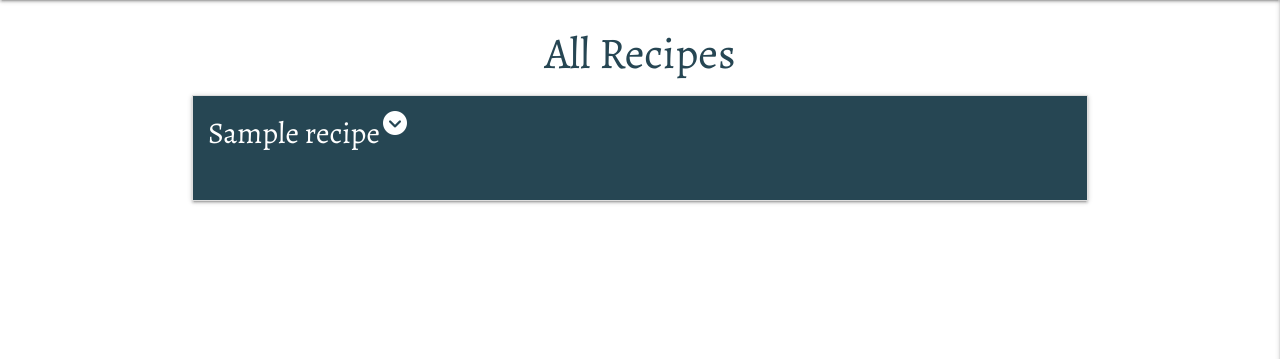
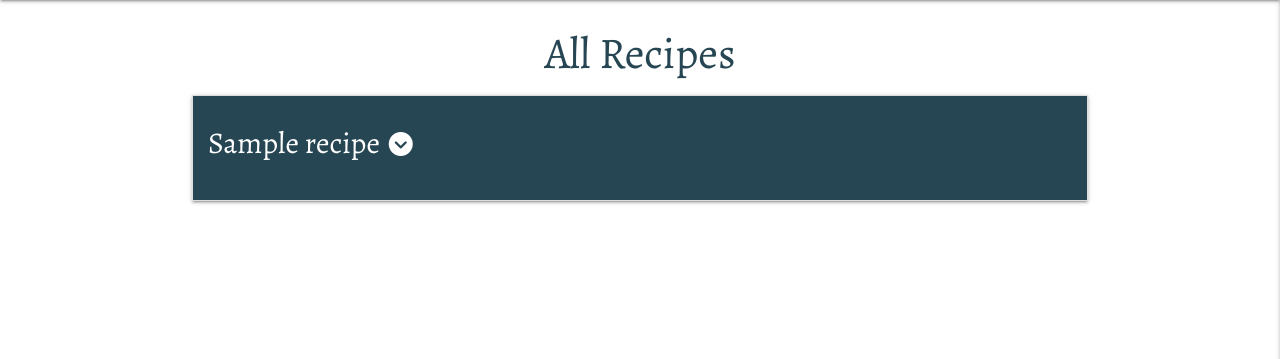
Before and after one commit to Code-Institute-Submissions/Willdeakin-Milestone-Project-3_NovResub, a Flask app: page /recipes in a window 1280 px wide. Shown: the part 64-423 px from the top of the page. Run offline with Flask 2, Linux system fonts and the light colour scheme; a database or web service that is not in the repository returns one stand-in record (values such as "Sample title"); some libraries are stand-ins or nearby versions.

Commit message:
added to readme and fixed chevron alignment in recipes page

```diff
--- a/static/css/style.css
+++ b/static/css/style.css
@@ -30,6 +30,10 @@ body{
     padding-right: 1.5rem;
     color: #2a9d8fff;
 }
+.dietary-requirement{
+    margin: auto;
+    text-align: center;
+}
 /*---------------------------------------------------Interactive Elements*/
 .charcoal{
     color: #264653ff;
--- a/templates/add.html
+++ b/templates/add.html
@@ -70,7 +70,7 @@
                             <option value="{{ country.country_name }}">{{ country.country_name }}</option>
                         {% endfor %}
                     </select>
-					<label for="country">Country</label>
+					<label for="country_name">Country</label>
 				</div>
 			</div>
             <!-- is veggie toggle -->
--- a/templates/base.html
+++ b/templates/base.html
@@ -14,9 +14,9 @@
     <script src="https://kit.fontawesome.com/3c20a3ae67.js" crossorigin="anonymous"></script>
     <!-- My stylesheet -->
     <link rel="stylesheet" href="{{ url_for('static', filename='css/style.css') }}" type="text/css">
+    <title>Recipe Share</title>
     {% block styles %}
     {% endblock %}
-    <title>Recipe Share</title>
 </head>
 <body>
 
--- a/templates/login.html
+++ b/templates/login.html
@@ -11,7 +11,7 @@
                 <div class="input-field col s12">
                     <i class="fas fa-user-cog prefix charcoal"></i>
                     <input id="username" name="username" type="text" class="validate"
-                    minlength="5" maxlength="15" pattern="^[a-zA-Z0-9]{5,15}$" class="validate" required>
+                    minlength="5" maxlength="15" pattern="^[a-zA-Z0-9]{5,15}$" required>
                     <label for="username">Username</label>
                 </div>
             </div>
--- a/templates/recipes.html
+++ b/templates/recipes.html
@@ -9,38 +9,34 @@
             <li>
                 <div class="collapsible-header white-text charcoal-back">
                     <div class="col s3">
-                        <strong class="heading-text">{{ recipe.recipe_name }}   </strong>
+                        <p>
+                        <strong class="heading-text">{{ recipe.recipe_name }}   <i class="fas fa-chevron-circle-down"></i></strong>
+                        </p>
                     </div>
-                    <div class="col s3">
-                        <i class="fas fa-chevron-circle-down"></i>
-                        {% if session.user|lower == recipe.created_by|lower %}
-                            <a href="{{ url_for('edit', recipe_id=recipe._id) }}" class="btn-small persian-green-button">Edit</a>
-                            <a href="{{ url_for('delete', recipe_id=recipe._id) }}" class="btn-small persian-green-button">Delete</a>
-
-                        {% endif %}
-
-                    </div>
-                    <div class="row">
-                        <div class="col s6">
+                    <div class="dietary-requirement">
                         {% if recipe.is_veggie == "on" %}
                             <i class="fas fa-leaf tooltipped eating-requirement"
                                     data-position="right" data-tooltip="vegetarian"></i>
                                 <p class="small-text">vegetarian</p>
                         {% endif %}
-                        </div>
-                        <div class="col s6">
                         {% if recipe.is_vegan == "on" %}
                             <i class="fas fa-leaf tooltipped eating-requirement"
                                     data-position="right" data-tooltip="vegan"></i>
                             <p class="small-text">vegan</p>
                         {% endif %}
                     </div>
+                    <div class="col s3">
+                        {% if session.user|lower == recipe.created_by|lower %}
+                            <a href="{{ url_for('edit', recipe_id=recipe._id) }}" class="btn-small persian-green-button">Edit</a>
+                            <a href="{{ url_for('delete', recipe_id=recipe._id) }}" class="btn-small persian-green-button">Delete</a>
+
+                        {% endif %}
                     </div>
                 </div>
                 <div class="collapsible-body">
                     <strong class="small-text">Cooked using: {{ recipe.cooking_tool }}</strong>
                     <p class="small-text">Takes approximately {{ recipe.TTC }} minutes while {{ recipe.cooking_method }}.</p>
-                    <p class="small-text">Find a link to this recipe <a href="{{ recipe.website_link }}" target="none"class="small-text link">here</a></p>
+                    <p class="small-text">Find a link to this recipe <a href="{{ recipe.website_link }}" target="none" class="small-text link">here</a></p>
                     <p class="small-text">This is a recipe native to {{ recipe.country_name }}
                     {% if recipe.country_name == "england" %}
                         <span class="flag-icon flag-icon-gb-eng small-text"></span>
--- a/templates/register.html
+++ b/templates/register.html
@@ -11,7 +11,7 @@
                 <div class="input-field col s12">
                     <i class="fas fa-user-plus prefix charcoal"></i>
                     <input id="username" name="username" type="text" class="validate"
-                    minlength="5" maxlength="15" pattern="^[a-zA-Z0-9]{5,15}$" class="validate" required>
+                    minlength="5" maxlength="15" pattern="^[a-zA-Z0-9]{5,15}$" required>
                     <label for="username">Username</label>
                 </div>
             </div>
```
Also changed, not shown: README.md. Lines whose indentation alone changed are shown as unchanged.
